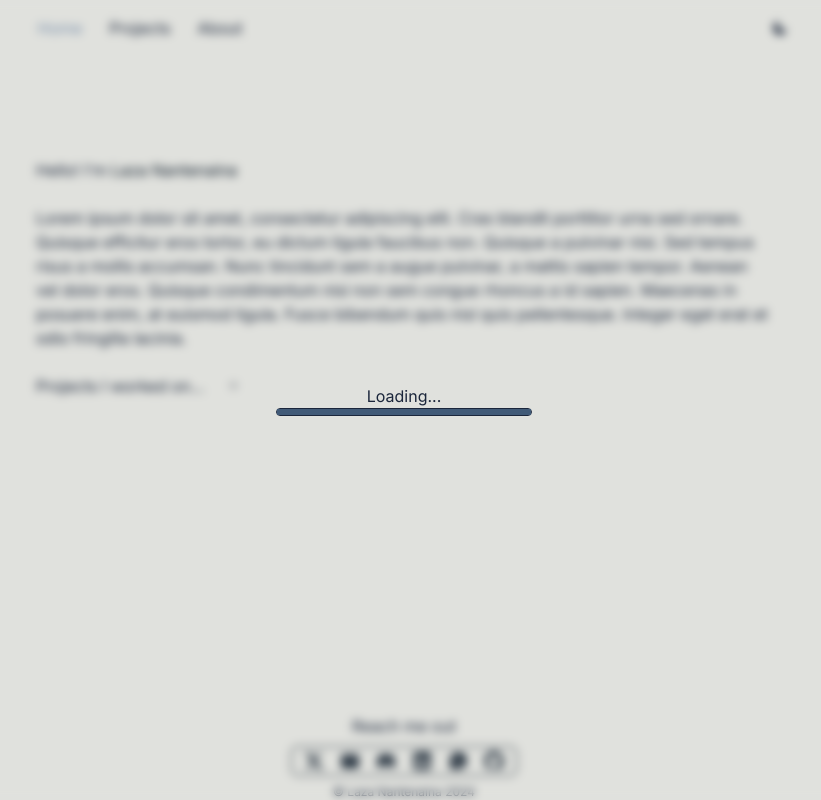
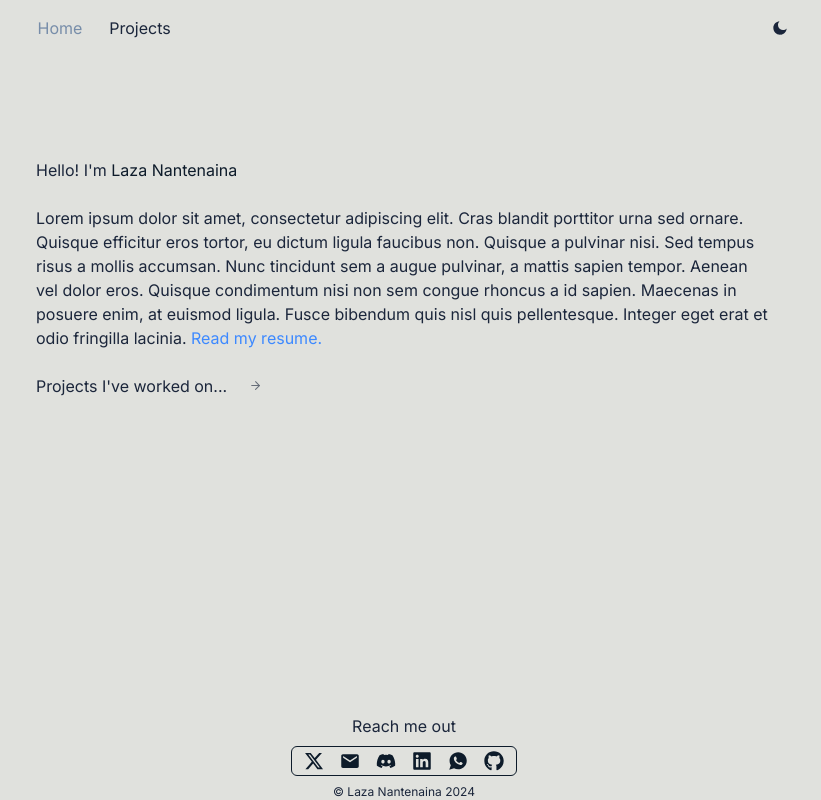
Before and after one commit to laza6030/portfolio-2.0, a Next.js app: page / in a window 1280 px wide. Shown: the whole page, without its empty margins (236-1057 px from the left). Built offline with nearby package versions, Linux system fonts and the light colour scheme.

Commit message:
Add resume

```diff
--- a/src/app/components/IntroduceMe.tsx
+++ b/src/app/components/IntroduceMe.tsx
@@ -21,14 +21,23 @@ export default function IntroduceMe() {
         Aenean vel dolor eros. Quisque condimentum nisi non sem congue rhoncus a
         id sapien. Maecenas in posuere enim, at euismod ligula. Fusce bibendum
         quis nisl quis pellentesque. Integer eget erat et odio fringilla
-        lacinia.
+        lacinia.&nbsp;
+        <span>
+          <a
+            href="https://read.cv/laza_nantenaina"
+            target="_blank"
+            className="text-sky-blue"
+          >
+            Read my resume.
+          </a>
+        </span>
       </p>
 
       <br />
 
       <div>
         <Link href="/projects" className="flex items-center">
-          Projects I worked on...
+          Projects I've worked on...
           <FiArrowRight className={`relative ml-3 animate-moving-arrow`} />
         </Link>
       </div>
--- a/src/app/components/NavBar.tsx
+++ b/src/app/components/NavBar.tsx
@@ -60,7 +60,7 @@ export default function NavBar(props: IProps) {
           Projects
         </Link>
 
-        <Link
+        {/* <Link
           href="/about"
           className={clsx(
             `relative flex w-20 animate-fade-down justify-center p-4 animation-delay-[200ms] hover:font-bold`,
@@ -71,7 +71,7 @@ export default function NavBar(props: IProps) {
           )}
         >
           About
-        </Link>
+        </Link> */}
       </div>
 
       <button
--- a/src/app/loading.tsx
+++ b/src/app/loading.tsx
@@ -4,12 +4,12 @@ import { useEffect } from "react";
 
 import ProgressBar from "@/app/components/ProgressBar";
 
-export default function Loading({ hideLoading }: { hideLoading: () => void }) {
-  // useEffect(() => {
-  //   setTimeout(() => {
-  //     hideLoading();
-  //   }, 1500);
-  // }, []);
+export default function Loading({ hideLoading }: { hideLoading?: () => void }) {
+  useEffect(() => {
+    setTimeout(() => {
+      hideLoading?.();
+    }, 1000);
+  }, []);
 
   return (
     <div className="fixed z-[1] flex h-full w-full flex-col items-center justify-center backdrop-blur-[5px]">
--- a/tailwind.config.ts
+++ b/tailwind.config.ts
@@ -17,6 +17,7 @@ const config: Config = {
       "steel-blue": "#415A77",
       "gunmetal-blue": "#1B263B",
       "dark-blue": "#0D1B2A",
+      "sky-blue": "#3d89ff",
     },
     extend: {
       keyframes: {
@@ -64,7 +65,7 @@ const config: Config = {
         },
         {
           values: theme("transitionDelay"),
-        }
+        },
       );
     }),
   ],
```
Also changed, not shown: src/app/page.tsx (+0 -10 lines).
